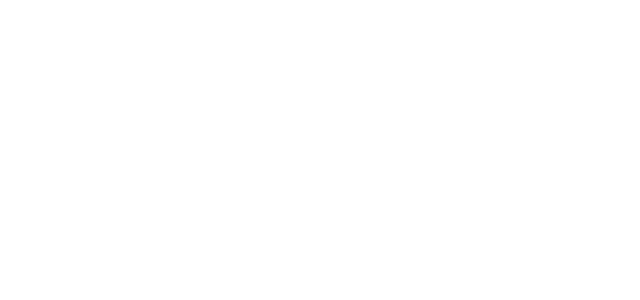
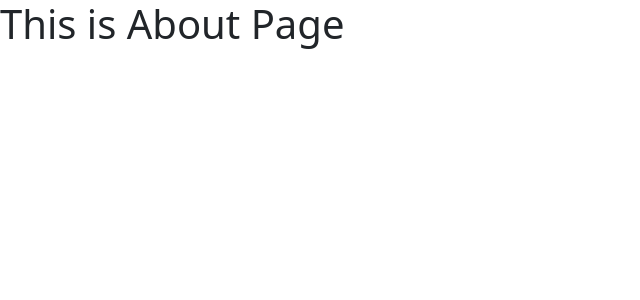
Before and after one commit to shazzadhk/blog-app-frontend-react, a React (Create React App) app: page /about in a window 1280 px wide. Before the commit this address had no page. Shown: the top 300 px of the page, without its empty margins (0-640 px from the left). Built offline with nearby package versions, Linux system fonts and the light colour scheme.

Commit message:
change in About and App Component

```diff
--- a/src/About.js
+++ b/src/About.js
@@ -5,3 +5,4 @@
         </>
     )
 }
+export default About;
--- a/src/App.js
+++ b/src/App.js
@@ -3,12 +3,14 @@
 import 'bootstrap/dist/css/bootstrap.min.css';
 import { BrowserRouter,Routes,Route } from 'react-router-dom';
 import Home from './Home';
+import About from './About';
 
 function App() {
   return (
     <BrowserRouter>
       <Routes>
         <Route path='/home' element={<Home/>}/>
+        <Route path='/about' element={<About/>}/>
       </Routes>
     </BrowserRouter>
   );
```
